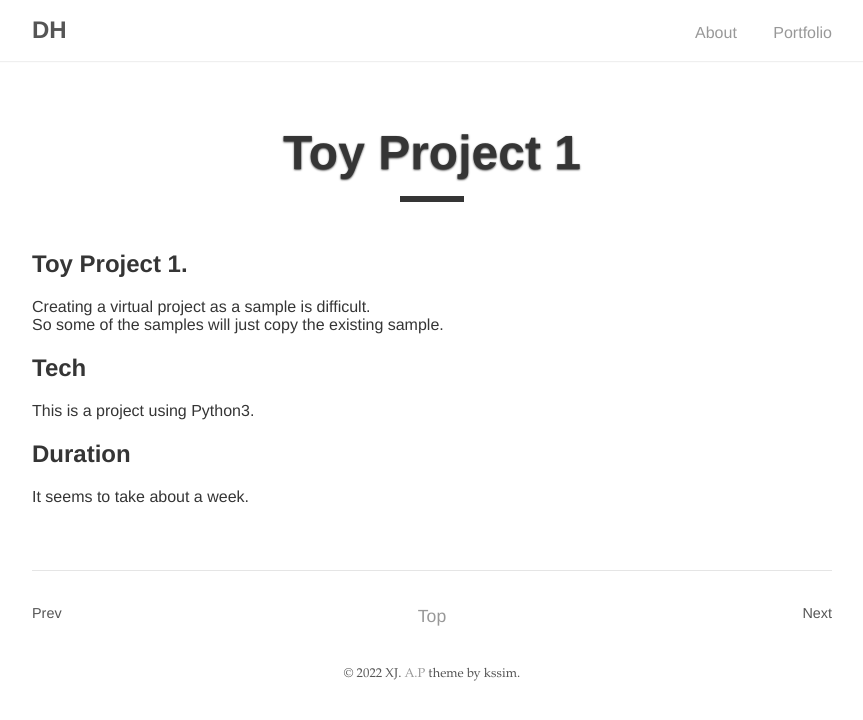
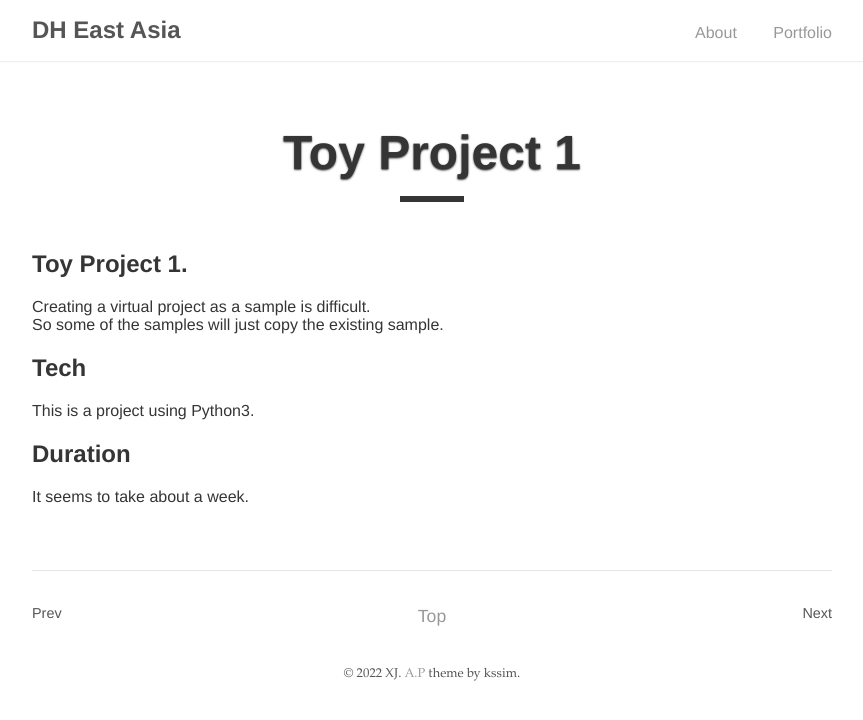
Before and after one commit to XJStory/XJStory.github.io, a Jekyll site: the page built from _posts/2017-08-21-toy-project-1.md, in a window 1280 px wide. Shown: the top 720 px of the page, without its empty margins (208-1071 px from the left). Built offline with Jekyll 4.4.1, drawn with Linux system fonts in a browser that asks for light colours.

Commit message:
Update _config.yml

```diff
--- a/_config.yml
+++ b/_config.yml
@@ -1,5 +1,5 @@
 # Site settings
-title: DH
+title: DH East Asia
 baseurl: "/dh"
 url: "https://Xjstory.github.io"
 google_analytics: # Tracking ID, e.g. "UA-000000-01"
@@ -13,7 +13,7 @@ author:
 
 # social
 social:
-  email: true
+  email:
   behance:
   bitbucket:
   dribbble:
```
